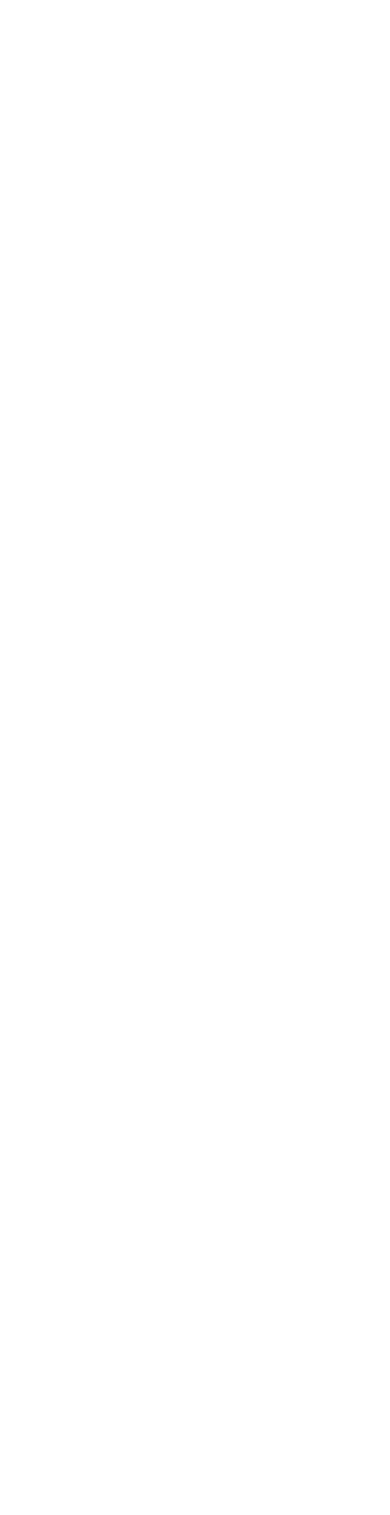
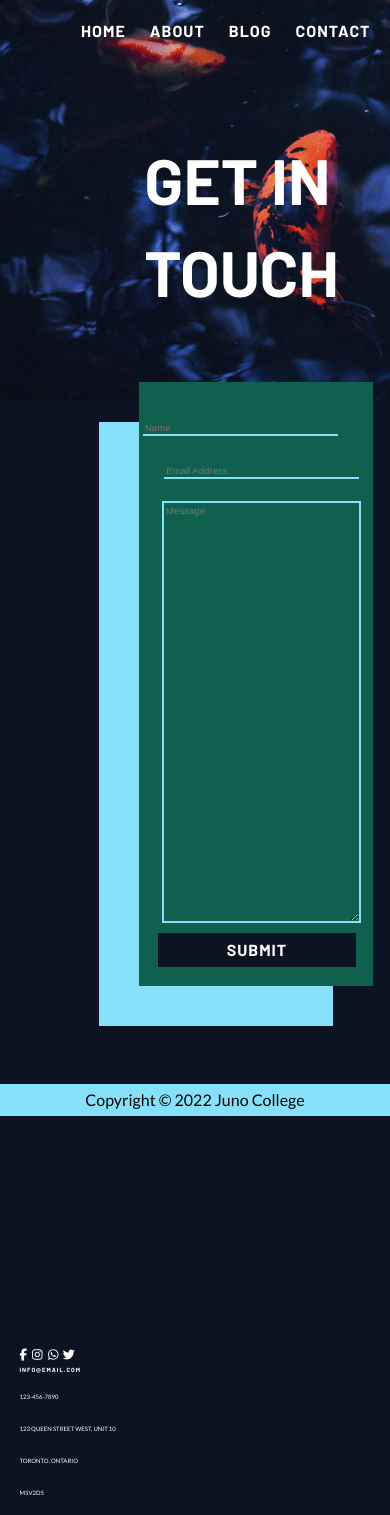
Before and after one commit to DanaFCodes/Project1, a plain HTML site: page contactUs.html in a window 390 px wide. Before the commit the page ends 844 px from the top, so only its background shows below. Drawn offline with Linux system fonts and the light colour scheme.

Commit message:
completed contactUs page, some minor adjustments elsewhere

```diff
--- a/blog.html
+++ b/blog.html
@@ -0,0 +1,88 @@
+<!DOCTYPE html>
+<html lang="en">
+<head>
+    <meta charset="UTF-8">
+    <meta http-equiv="X-UA-Compatible" content="IE=edge">
+    <meta name="viewport" content="width=device-width, initial-scale=1.0">
+    <link rel="stylesheet" href="./styles/styles.css">
+    <link rel="preconnect" href="https://fonts.googleapis.com">
+    <link rel="preconnect" href="https://fonts.gstatic.com" crossorigin>
+    <link href="https://fonts.googleapis.com/css2?family=Barlow:wght@700&family=Lato&display=swap" rel="stylesheet">
+    <script src="https://kit.fontawesome.com/d9ee4750f0.js" crossorigin="anonymous"></script>
+    <title>Project1 - Under The Sea - Blog</title>
+</head>
+
+<body>
+    <header class="blogHeader">
+        <nav class="flexContainerNav wrapper">
+            <ul>
+                <li><a href="#">home</a></li>
+                <li><a href="#">about</a></li>
+                <li><a href="#">blog</a></li>
+                <li><a href="#">contact</a></li>
+            </ul>
+        </nav>
+    </header>
+
+
+    <main>
+        <section class="leftSide">
+        <aside class="leftSideBlog">
+            <div class="greenBackground"></div>
+
+            <div class="leftBlog">
+            <img src="./under-the-sea-assets/side-blog-image.jpg" alt="large and small fish siwmming in aquarium, crowd observing">
+            </div>
+            <div class="aboutUnderTheSea wrapper">
+                <h4>abount under the sea</h4>
+                <p>Lorem ipsum dolor sit amet consectetur, adipisicing elit. Ipsum quam repudiandae, magni debitis doloremque
+                    eaque doloribus enim ipsam vero aperiam?</p>
+
+                <h4>recent posts</h4>
+                <ul class="blogList">
+                    <li>Lorem ipsum dolor sit.</li>
+                    <li>Lorem ipsum dolor sit.</li>
+                    <li>Lorem ipsum dolor sit.</li>
+                    <li>Lorem ipsum dolor sit.</li>
+                </ul>
+            </div>
+        </aside>
+        </section>
+
+        <section class="rightSide">
+        <article>
+        <h2>blog</h2>
+
+        <div>
+            <img src="./under-the-sea-assets/blog-post-image.jpg" alt="">
+            <h3>discovering new species</h3>
+            <p>Monday May 4, 2019 by Deiula</p>
+
+            <p>Lorem ipsum dolor sit amet, consectetur adipisicing elit. Labore ex officia quae. Ad ratione est, ducimus tempora aspernatur at, voluptatibus vitae sunt, ea asperiores quaerat labore voluptates. Inventore molestiae amet dolore quas quo enim qui adipisci a sunt atque excepturi molestias officia mollitia, voluptatum asperiores voluptates hic quidem doloremque nobis omnis quasi animi iure? Consequatur enim fugiat nemo porro adipisci obcaecati blanditiis, dicta ab ea natus hic excepturi iure cum odit aperiam sapiente vero itaque nulla eveniet labore soluta explicabo alias maxime. Impedit nostrum, voluptatibus quis iste in quisquam modi beatae voluptatum error necessitatibus ipsam tempore fugit fugiat ad perspiciatis.</p>
+        </div>
+
+
+        <section class="comments">
+            <h4>comments:</h4>
+            <img src="./under-the-sea-assets/comment-1.jpg" alt="photo of person, looking left">
+
+            <p>Lorem ipsum dolor sit amet consectetur adipisicing elit. Ex quaerat a omnis corporis facilis et sapiente. Quaerat, doloremque quidem quibusdam saepe nihil error magni. Natus magnam sit placeat! Adipisci, dolorem.</p>
+
+            <img src="./under-the-sea-assets/comment-2.jpg" alt="person looking at camera, leaning against wall">
+            <p>Lorem ipsum, dolor sit amet consectetur adipisicing elit. Obcaecati illo harum perferendis provident libero sunt error iste architecto laboriosam qui, unde autem, ipsum officia assumenda fugit dolores? Quisquam, repudiandae voluptas!</p>
+        </section>
+
+        <section>
+           FUCKING FORM !!!
+        </section>
+        </section>
+    </main>
+
+    <footer>
+        <p>Copyright &copy 2022 Juno College</p>
+    </footer>
+
+
+
+</body>
+</html>
--- a/contactUs.html
+++ b/contactUs.html
@@ -0,0 +1,73 @@
+<!DOCTYPE html>
+<html lang="en">
+
+<head>
+    <meta charset="UTF-8">
+    <meta http-equiv="X-UA-Compatible" content="IE=edge">
+    <meta name="viewport" content="width=device-width, initial-scale=1.0">
+    <link rel="stylesheet" href="./styles/styles.css">
+    <link rel="preconnect" href="https://fonts.googleapis.com">
+    <link rel="preconnect" href="https://fonts.gstatic.com" crossorigin>
+    <link href="https://fonts.googleapis.com/css2?family=Barlow:wght@700&family=Lato&display=swap" rel="stylesheet">
+    <script src="https://kit.fontawesome.com/d9ee4750f0.js" crossorigin="anonymous"></script>
+    <title>Project1 - Under The Sea - Contact Us</title>
+</head>
+
+<body>
+    <header class="contactHeader">
+        <nav class="flexContainerNav wrapper">
+            <ul>
+                <li><a href="./index.html">home</a></li>
+                <li><a href="./index.html">about</a></li>
+                <li><a href="./blog.html">blog</a></li>
+                <li><a href="./contactUs.html">contact</a></li>
+            </ul>
+        </nav>
+        <h2>get in touch</h2>
+    </header>
+
+
+    <main class=wrapper>
+        <div class="form">
+        <form action="#" method="#" class="myForm" name="myForm">
+
+            <div class="name">
+                <label for="name">Name</label>
+                <input type="text" id="name" name="name" required placeholder="name">
+            </div>
+
+            <div class="email">
+                <label for="emailAddress">email address</label>
+                <input type="email" id="emailAddress" name="emailAddress" required placeholder="email address">
+            </div>
+
+            <div class="message">
+                <label for="message">message</label>
+                <textarea id="message" name="message" required placeholder="message"></textarea>
+            </div>
+
+            <button type="submit">Submit</button>
+            </div>
+        </form>
+
+
+        <aside>
+            <i class="fa-brands fa-facebook-f"></i>
+            <i class="fa-brands fa-instagram"></i>
+            <i class="fa-brands fa-whatsapp"></i>
+            <i class="fa-brands fa-twitter"></i>
+
+            <h4>info@email.com</h4>
+            <p>123-456-7890</br>
+                123 Queen Street West, Unit 10</br>
+                Toronto, Ontario</br>
+                M5V2D5</p>
+        </aside>
+    </main>
+
+    <footer>
+        <p>Copyright &copy 2022 Juno College</p>
+    </footer>
+</body>
+
+</html>
--- /dev/null
+++ b/styles/partials/_contactUs.scss
@@ -0,0 +1,107 @@
+@use "variables" as *;
+
+.contactHeader {
+    background-image: url(../under-the-sea-assets/contact-header.jpg);
+    background-color: $darkBlue;
+    background-repeat: no-repeat;
+    background-size: cover;
+    height: 400px;
+    width: 100%;
+
+    h2 {
+        text-transform: uppercase;
+        margin-left: 37%;
+    }
+}
+
+main {
+    form {
+        background-color: $greenColor;
+        margin-left: 34%;
+        width: 60vw;
+        display: flex;
+        flex-wrap: wrap;
+        margin-top: -5%;
+        box-shadow: -40px 40px 0px $lightBlue;
+        margin-bottom: 10%;
+        padding: 3%;
+        font-size: 1.2rem;
+    }
+
+    .name {
+        padding-top: 8%;
+
+        label {
+            visibility: hidden;
+        };
+
+        input {
+            text-transform: capitalize;
+            border: none;
+            background-color: transparent;
+            color: white;
+            border-bottom: 2px solid $lightBlue;
+            width: 22vw;
+        }
+    }
+
+    .email {
+        padding-top: 8%;
+
+        label {
+            visibility: hidden;
+        }
+
+        input {
+            text-transform: capitalize;
+            border: none;
+            background-color: transparent;
+            color: white;
+            border-bottom: 2px solid $lightBlue;
+            width: 22vw;
+        }
+    }
+
+    .message {
+        display: block;
+        padding-top: 5%;
+        padding-left: 3%;
+
+        label {
+            visibility: hidden;
+        }
+
+        textarea {
+            border: none;
+            background-color: transparent;
+            color: white;
+            border: 2px solid $lightBlue;
+            width: 51vw;
+            height: 50vh;
+            text-transform: capitalize;
+        }
+    }
+
+    button {
+        width: 93%;
+        background-color: $darkBlue;
+        color: white;
+        text-transform: uppercase;
+        border: none;
+        margin: 3%;
+    }
+}
+
+aside {
+    color: white;
+    text-transform: uppercase;
+    position: absolute;
+    top: 160%;
+
+    .fa-brands {
+        transform: scale(2);
+        padding-left: 5%;
+        padding-right: 5%;
+        margin-left: -3.5%;
+    }
+}
--- /dev/null
+++ b/styles/partials/_headerBlog.scss
@@ -0,0 +1,36 @@
+@use "variables" as *;
+
+.blogHeader {
+    background-image: url(../under-the-sea-assets/blog-header.jpg);
+    background-color: $darkBlue;
+    background-repeat: no-repeat;
+    background-size: cover;
+    height: 100vh;
+    width: 100%;
+}
+
+.flexContainerNav {
+    display: flex;
+    justify-content: flex-end;
+    // padding-top: 2%;
+    padding-bottom: 5%;
+    a:hover {
+            color: $lightBlue;
+        }
+    a:focus {
+             color: $lightBlue;
+        }
+}
+
+header ul {
+    list-style-type: none;
+    gap: 3rem;
+    display: flex;
+    justify-content: flex-end;
+}
+
+header a {
+    text-decoration: none;
+    color: white;
+    text-transform: uppercase;
+}
--- a/styles/partials/_header.scss
+++ b/styles/partials/_headerHome.scss
@@ -1,6 +1,6 @@
 @use "variables" as *;
 
-header {
+.homePageHeader {
     background-image: url(../under-the-sea-assets/header-image.jpg);
     background-color: $darkBlue;
     background-repeat: no-repeat;
--- /dev/null
+++ b/styles/partials/_mainBlog.scss
@@ -0,0 +1,21 @@
+@use "variables" as *;
+
+body {
+    background-color: $darkBlue;
+}
+
+.greenBackground {
+    background-color: $greenColor;
+    height: 1000px;
+    width: 400px;
+    margin-left: 10%;
+    margin-top: 5%;
+}
+.leftSideBlog {
+    .leftBlog {
+        img {
+        transform: scale(0.7);
+        z-index: 10;
+        }
+}
+}
--- a/styles/partials/_main.scss
+++ b/styles/partials/_mainHome.scss
@@ -201,4 +201,5 @@
             max-width: 100%;
         }
     }
+
 }
--- /dev/null
+++ b/styles/partials/_mediaQueriesContactUs.scss
@@ -0,0 +1,146 @@
+@media (max-width: 1250px) {
+    form {
+    flex-direction: column;
+    justify-content: flex-start;
+
+    .name {
+        input {
+            width: 50vw;
+            margin-left: -1%;
+        }
+    }
+
+    .email {
+        input {
+            width: 50vw;
+            margin-left: -6%;
+        }
+    }
+
+    .message {
+            margin-left: -6%;
+    }
+
+    button {
+        margin: 4%;
+    }
+    }
+
+    aside {
+        h4, p {
+                font-size: 120%;
+        }
+    }
+
+}
+
+@media (max-width: 1100px) {
+    form {
+        .email {
+            input {
+                margin-left: -7%;
+            }
+        }
+
+        .message {
+                margin-left: 1%;
+            }
+    }
+}
+
+
+// for the email address line (worst enemy)
+@media (max-width: 950px) {
+    form {
+        .email {
+            input {
+                margin-left: -9%;
+            }
+        }
+    }
+
+    aside {
+        h4,
+        p {
+            font-size: 100%;
+        }
+    }
+}
+
+// FOR SMALLER TABLETS!
+@media (max-width: 740px) {
+    form {
+        .email {
+            input {
+                margin-left: 7%;
+            }
+        }
+
+        .message {
+            margin-left: 4%;
+        }
+    }
+}
+
+@media (max-width: 690px) {
+
+    .name {
+        margin-left: 8%;
+    }
+    .message {
+        margin-left: 4%;
+    }
+
+    aside {
+        .fa-brands {
+            transform: scale(1.5);
+        }
+
+        h4,
+        p {
+            font-size: 80%;
+        }
+    }
+
+    footer {
+        margin-top: 15%;
+    }
+}
+
+// FOR PHONES -
+@media (max-width: 480px) {
+    form {
+        .name {
+            margin-left: -2%;
+        }
+
+        .email {
+            input {
+                margin-left: 7%;
+            }
+        }
+
+        .message {
+            margin-left: 3%;
+        }
+
+        button {
+            margin-right: 2%;
+        }
+    }
+
+    aside {
+        .fa-brands {
+            transform: scale(1.5);
+        }
+
+        h4,
+        p {
+            font-size: 70%;
+        }
+    }
+
+    footer {
+        margin-top: 25%;
+    }
+}
--- a/styles/partials/_mediaQueries.scss
+++ b/styles/partials/_mediaQueriesHome.scss
@@ -92,10 +92,6 @@
             display: flex;
             flex-direction: column;
             align-items: center;
-        }
-
-        .imageContainerProfile {
-            // margin-left: 30%;
         }
 
         .textContainerProfile {
```
Also changed, not shown: index.html (+1 -4 lines), styles/styles.scss (+8 -6 lines), .gitignore.txt (deleted), styles/partials/_footerHome.scss (renamed from styles/partials/_footer.scss), styles/styles.css.
